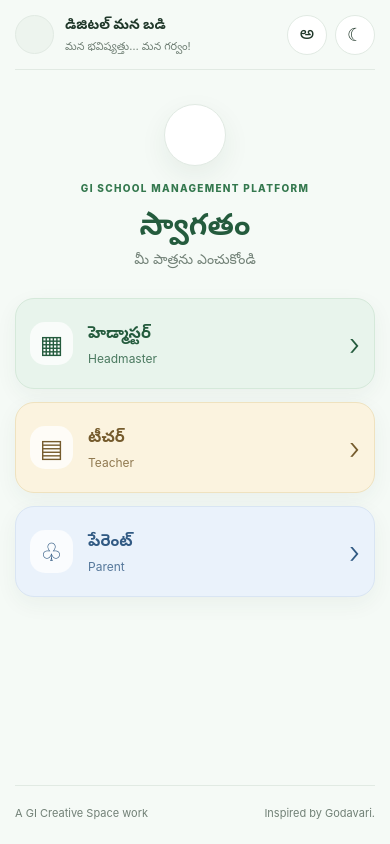
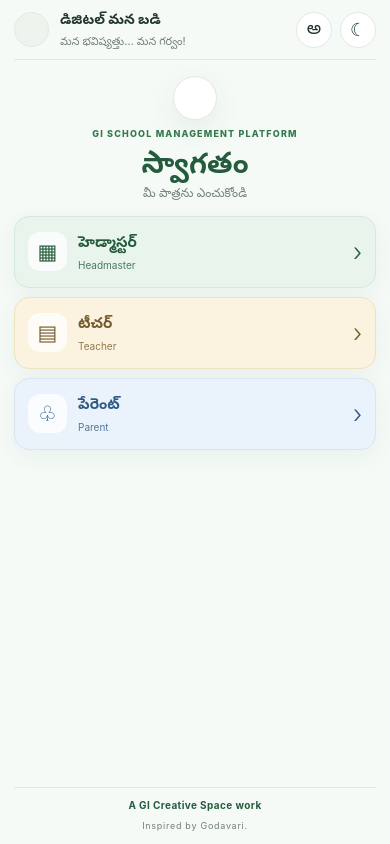
Before and after one commit to gicreativespace/Digitalmanabadi, a plain HTML site: page index.html in a window 390 px wide. Drawn offline with Linux system fonts and the light colour scheme.

Commit message:
Fit welcome screen and stack footer signature in premium two-line layout

```diff
--- a/css/styles.css
+++ b/css/styles.css
@@ -6,3 +6,52 @@
 
 .dashboard-actions{display:flex;align-items:center;gap:8px;flex-wrap:wrap;justify-content:flex-end}
 @media(max-width:520px){.dashboard-actions{gap:6px}.dashboard-actions .btn{padding:8px 9px;font-size:10px}.dashboard-head{flex-wrap:wrap}.dashboard-head>div:first-child{min-width:0;flex:1 1 100%}}
+
+/* Premium compact welcome layout and stacked signature */
+.footer{flex-direction:column;justify-content:center;align-items:center;gap:5px;padding:11px 0 13px;text-align:center}
+.footer-link{display:block;width:100%;font-size:11px;line-height:1.35;letter-spacing:.025em}
+#footerSignature{font-weight:750;color:var(--deep);letter-spacing:.04em}
+#footerInspired{font-size:10px;letter-spacing:.08em}
+.app-shell{width:100%;min-width:0}
+.main-view,.topbar,.footer{min-width:0}
+img,svg,video,canvas{max-width:100%}
+@media(max-width:520px){
+ .app-shell{padding:0 14px}
+ .topbar{height:60px;flex:none}
+ .brand-mark{width:35px;height:35px}
+ .icon-button{width:36px;height:36px}
+ .main-view{padding:12px 0 12px}
+ .welcome-panel{margin:4px 0 13px}
+ .welcome-emblem{width:44px;height:44px;margin:0 auto 8px}
+ .welcome-kicker{font-size:9px}
+ .welcome-panel h1{font-size:29px;margin:7px 0 4px}
+ .welcome-panel p{font-size:12px}
+ .role-stack{gap:9px}
+ .role-card{min-height:72px;padding:10px 13px;border-radius:15px;gap:11px}
+ .role-icon{width:39px;height:39px;border-radius:12px;font-size:21px}
+ .role-copy strong{font-size:15px}
+ .role-copy small{font-size:10px}
+ .role-arrow{font-size:25px}
+ .footer{flex:none;padding:9px 0 10px;gap:3px}
+ .footer-link{font-size:10px;padding:2px 0}
+ #footerInspired{font-size:9px}
+}
+@media(max-height:740px) and (max-width:520px){
+ .topbar{height:54px}
+ .main-view{padding:7px 0}
+ .welcome-panel{margin:0 0 9px}
+ .welcome-emblem{width:36px;height:36px;margin-bottom:5px}
+ .welcome-panel h1{font-size:26px;margin:5px 0 3px}
+ .role-stack{gap:7px}
+ .role-card{min-height:64px;padding:8px 11px}
+ .role-icon{width:35px;height:35px}
+ .footer{padding:6px 0 7px}
+}
+@media(max-width:360px){
+ .app-shell{padding:0 10px}
+ .brand-copy strong{font-size:12px}
+ .brand-copy small{font-size:9px}
+ .top-actions{gap:5px}
+ .icon-button{width:33px;height:33px}
+ .role-copy strong{font-size:14px}
+}
```
